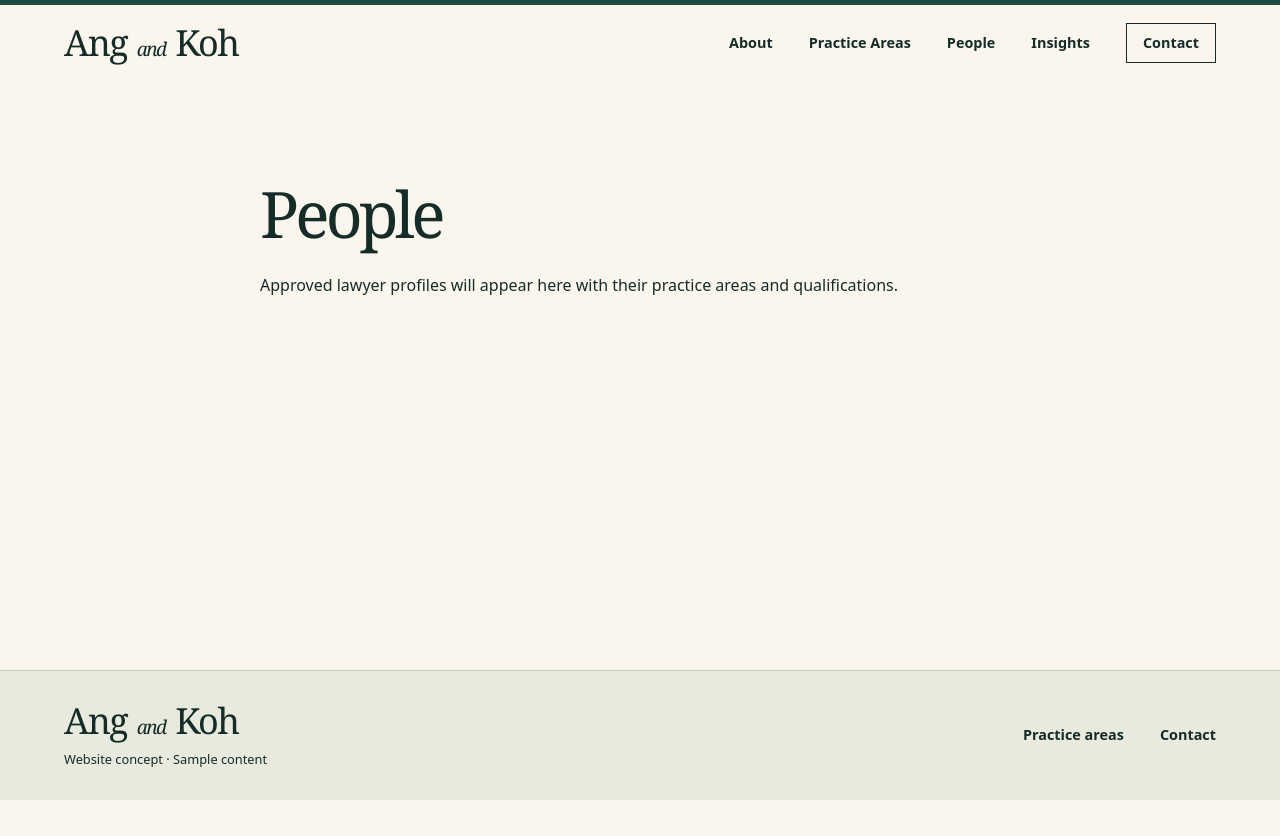
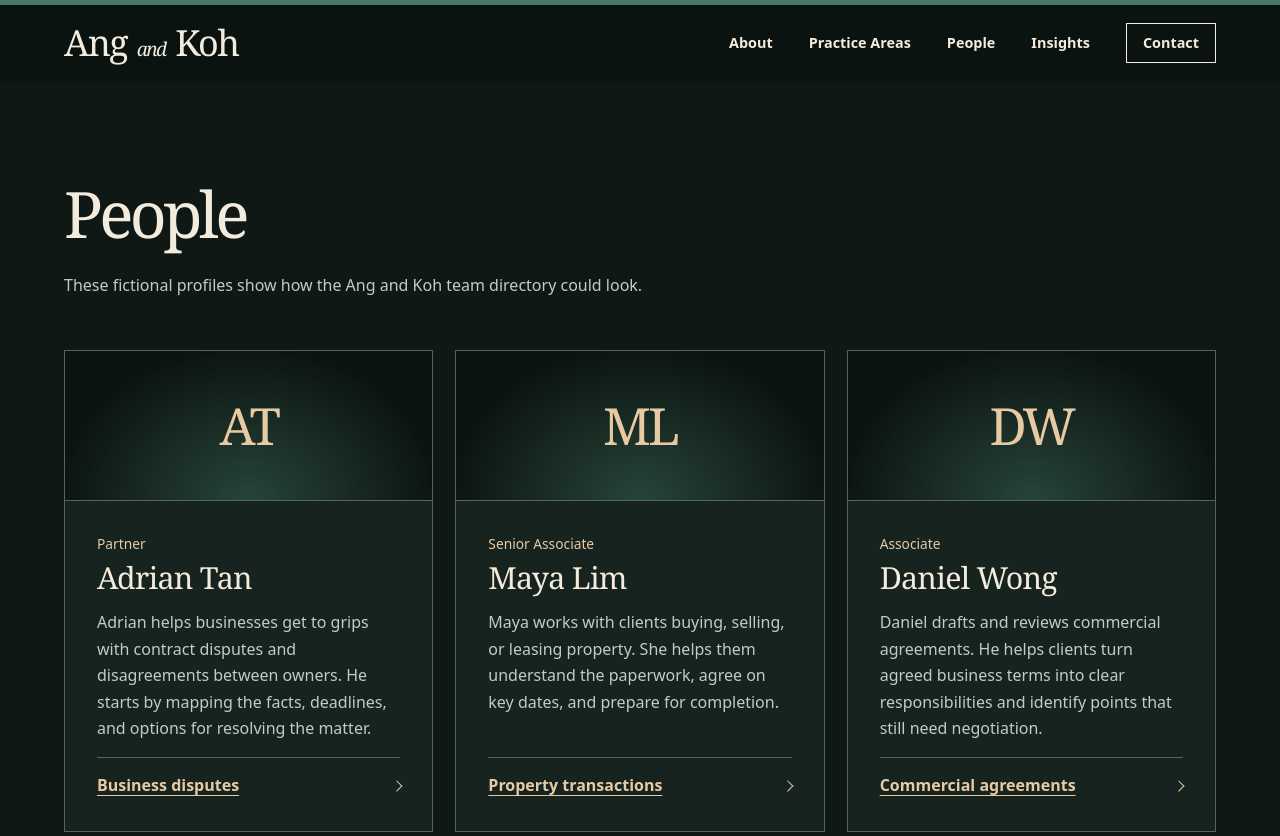
Before and after one commit to QuintonPang/ahsk-static-website, an Astro site: page /ahsk-static-website/our-partners in a window 1280 px wide. Shown: the top 836 px of the page. Before the commit the page ends 800 px from the top, so only its background shows below. Built offline with nearby package versions, Linux system fonts and the light colour scheme; Astro itself is replaced by a stand-in of ours.

Commit message:
Darken the site and add sample lawyer profiles

```diff
--- a/src/pages/our-partners.astro
+++ b/src/pages/our-partners.astro
@@ -1,9 +1,49 @@
 ---
 import Site from '../layouts/Site.astro';
+import { practices, url } from '../content';
+
+const people = [
+  {
+    name: 'Adrian Tan',
+    initials: 'AT',
+    role: 'Partner',
+    practice: practices[0],
+    bio: 'Adrian helps businesses get to grips with contract disputes and disagreements between owners. He starts by mapping the facts, deadlines, and options for resolving the matter.',
+  },
+  {
+    name: 'Maya Lim',
+    initials: 'ML',
+    role: 'Senior Associate',
+    practice: practices[1],
+    bio: 'Maya works with clients buying, selling, or leasing property. She helps them understand the paperwork, agree on key dates, and prepare for completion.',
+  },
+  {
+    name: 'Daniel Wong',
+    initials: 'DW',
+    role: 'Associate',
+    practice: practices[2],
+    bio: 'Daniel drafts and reviews commercial agreements. He helps clients turn agreed business terms into clear responsibilities and identify points that still need negotiation.',
+  },
+];
 ---
 <Site title="People">
-  <section class="wrap interior prose">
-    <h1>People</h1>
-    <p>Approved lawyer profiles will appear here with their practice areas and qualifications.</p>
+  <section class="wrap interior" aria-labelledby="people-heading">
+    <div class="people-intro">
+      <h1 id="people-heading">People</h1>
+      <p>These fictional profiles show how the Ang and Koh team directory could look.</p>
+    </div>
+    <ul class="people-grid">
+      {people.map(person => <li class="person-card">
+        <div class="person-mark" aria-hidden="true">{person.initials}</div>
+        <div class="person-details">
+          <p class="person-role">{person.role}</p>
+          <h2>{person.name}</h2>
+          <p>{person.bio}</p>
+          <a class="person-practice" href={url('practice-areas/' + person.practice.slug + '/')}>
+            {person.practice.name}<span class="chevron" aria-hidden="true"></span>
+          </a>
+        </div>
+      </li>)}
+    </ul>
   </section>
 </Site>
--- a/src/styles/site.css
+++ b/src/styles/site.css
@@ -1,11 +1,14 @@
 :root {
-  --paper: #faf6ed;
-  --ink: #162c29;
-  --deep: #122e2a;
-  --teal: #1e4b43;
-  --muted: #435b55;
-  --line: #c1c9b8;
+  --paper: #101816;
+  --ink: #f3ecdd;
+  --deep: #091512;
+  --teal: #46796b;
+  --muted: #bfcec4;
+  --line: #50665e;
   --gold: #e7caa3;
+  --surface: #17231f;
+  --chrome: #0b1311;
+  color-scheme: dark;
   color: var(--ink);
   background: var(--paper);
   font: 16px/1.65 system-ui, sans-serif;
@@ -21,7 +24,7 @@ h2 { font-size: clamp(1.7rem, 3.6vw, 2.8rem); line-height: 1.15; letter-spacing:
 a { color: inherit; text-underline-offset: .25em; }
 a:hover { text-decoration-thickness: 2px; }
 :focus-visible { outline: 2px solid currentColor; outline-offset: 5px; }
-header { border-top: 5px solid var(--teal); }
+header { background: var(--chrome); border-top: 5px solid var(--teal); }
 .header-inner, .footer-inner { display: flex; align-items: center; justify-content: space-between; gap: 24px; padding-block: 18px; }
 .brand { display: inline-flex; align-items: baseline; gap: .27em; text-decoration: none; font-size: 2.25rem; line-height: 1.1; letter-spacing: -.045em; white-space: nowrap; }
 .brand small { font-style: italic; font-size: .53em; }
@@ -30,10 +33,10 @@ nav a { text-decoration: none; font-size: .9rem; font-weight: 600; }
 nav a:hover, nav a[aria-current] { text-decoration: underline; }
 .header-contact, .menu-toggle { border: 1px solid var(--ink); padding: 7px 16px; }
 .menu-toggle { display: none; font: inherit; color: inherit; background: transparent; cursor: pointer; }
-.concept-strip { background: #e7eadd; color: #354e46; font-size: .77rem; padding-block: 7px; }
+.concept-strip { background: var(--surface); color: var(--muted); font-size: .77rem; padding-block: 7px; }
 .hero {
-  background: radial-gradient(ellipse at 5% 95%, #2b5148, transparent 55%), var(--deep);
-  color: var(--paper);
+  background: radial-gradient(ellipse at 5% 95%, #18352e, transparent 62%), var(--deep);
+  color: var(--ink);
 }
 .hero-grid { display: grid; grid-template-columns: 1.12fr .88fr; gap: clamp(35px, 7vw, 96px); align-items: center; padding-block: clamp(58px, 9vw, 128px); }
 .hero-copy p { max-width: 38ch; color: #e2ebe4; margin-bottom: 32px; }
@@ -50,14 +53,13 @@ nav a:hover, nav a[aria-current] { text-decoration: underline; }
 .hero .practice-list li { border-color: #749087; }
 .hero .practice-list p { color: #d9e5dc; }
 .hero .practice-list a > span { color: var(--gold); }
-.button { display: inline-flex; align-items: center; gap: 22px; padding: 10px 20px; background: var(--teal); color: #fff; text-decoration: none; border: 1px solid transparent; font: 600 .9rem/1.4 system-ui, sans-serif; cursor: pointer; }
+.button { display: inline-flex; align-items: center; gap: 22px; padding: 10px 20px; background: var(--gold); color: var(--chrome); text-decoration: none; border: 1px solid transparent; font: 600 .9rem/1.4 system-ui, sans-serif; cursor: pointer; }
 .button:hover { text-decoration: underline; }
-.hero .button { background: var(--gold); color: var(--ink); }
 .home-guide { padding-block: clamp(36px, 6vw, 76px); display: grid; grid-template-columns: 1fr 1fr; column-gap: 55px; }
 .home-guide h2 { grid-row: span 2; }
 .home-guide p { margin-bottom: 8px; }
 .text-link, .back-link { font-weight: 650; }
-.site-footer { background: #e7eadd; border-top: 1px solid var(--line); }
+.site-footer { background: var(--chrome); border-top: 1px solid var(--line); }
 .footer-inner { padding-block: 30px; }
 .footer-inner p { margin: 8px 0 0; font-size: .8rem; }
 .interior { padding-block: clamp(42px, 8vw, 100px); }
@@ -69,7 +71,7 @@ nav a:hover, nav a[aria-current] { text-decoration: underline; }
 .back-link { display: inline-block; margin-bottom: 26px; }
 .lede { font-size: 1.15rem; color: var(--muted); }
 .contact { display: grid; grid-template-columns: .85fr 1.15fr; gap: clamp(30px, 7vw, 80px); }
-.contact-form { padding: clamp(20px, 4vw, 40px); background: #eeeee2; border: 1px solid var(--line); }
+.contact-form { padding: clamp(20px, 4vw, 40px); background: var(--surface); border: 1px solid var(--line); }
 .contact-form label { display: grid; gap: 4px; margin-bottom: 13px; }
 input, textarea { width: 100%; padding: 10px; border: 1px solid #7c9086; background: var(--paper); color: var(--ink); font: inherit; }
 textarea { resize: vertical; }
@@ -96,3 +98,46 @@ textarea { resize: vertical; }
   border-right: 1px solid currentColor;
   transform: rotate(45deg);
 }
+
+.people-intro { margin-bottom: clamp(28px, 5vw, 52px); }
+.people-intro p { color: var(--muted); }
+.people-grid {
+  display: grid;
+  grid-template-columns: repeat(auto-fit, minmax(min(100%, 275px), 1fr));
+  gap: 22px;
+  margin: 0;
+  padding: 0;
+  list-style: none;
+}
+.person-card {
+  display: flex;
+  flex-direction: column;
+  min-width: 0;
+  border: 1px solid var(--line);
+  background: var(--surface);
+}
+.person-mark {
+  display: grid;
+  place-items: center;
+  min-height: 150px;
+  border-bottom: 1px solid var(--line);
+  background: radial-gradient(ellipse at 50% 100%, #274438, transparent 74%), var(--chrome);
+  color: var(--gold);
+  font: 3.2rem/1 Georgia, serif;
+  letter-spacing: -.06em;
+}
+.person-details { display: flex; flex: 1; flex-direction: column; padding: clamp(20px, 2.6vw, 32px); }
+.person-details h2 { font-size: 1.9rem; }
+.person-details p { color: var(--muted); }
+.person-details .person-role { margin-bottom: 5px; color: var(--gold); font-size: .86rem; }
+.person-practice {
+  display: flex;
+  align-items: center;
+  justify-content: space-between;
+  gap: 10px;
+  margin-top: auto;
+  padding-top: 14px;
+  border-top: 1px solid var(--line);
+  color: var(--gold);
+  font-weight: 600;
+}
```
